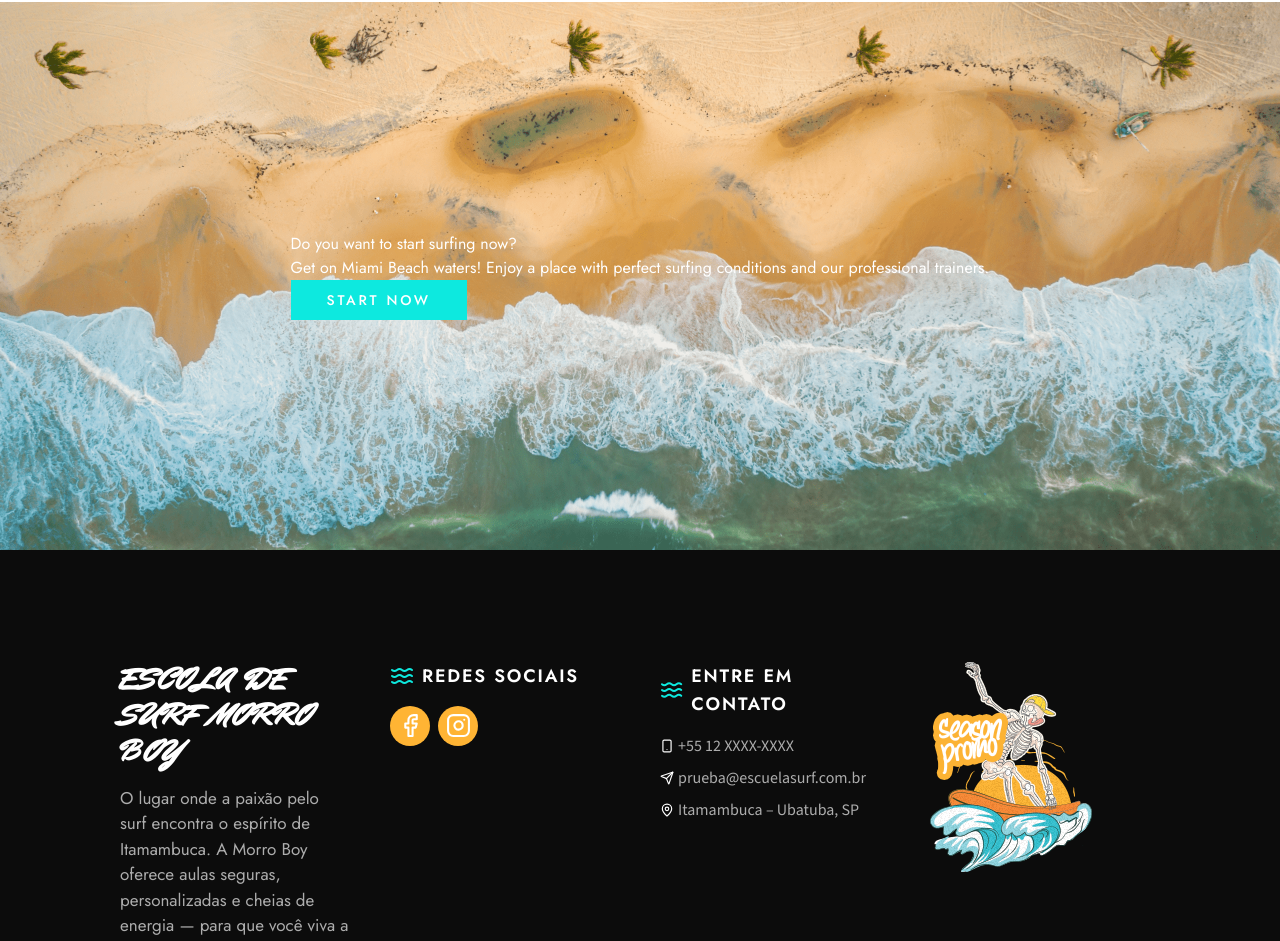
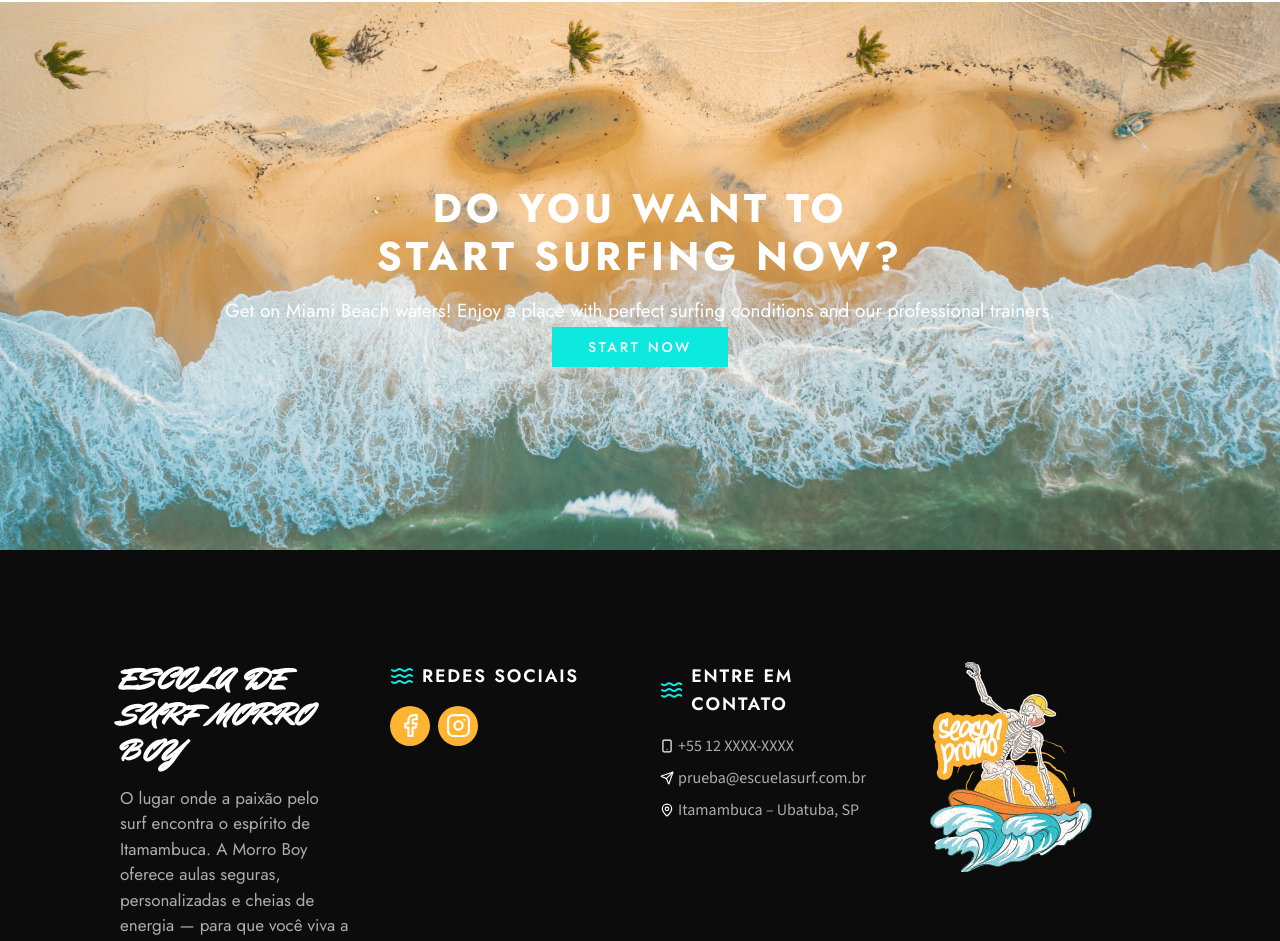
Before and after one commit to IgnacioVivas/Escuela-de-surf-Morro-Boy, a React (Vite) app: page / in a window 1280 px wide. Shown: the part 4923-5864 px from the top of the page. Built offline with nearby package versions, Linux system fonts and the light colour scheme.

Commit message:
primer commit

```diff
--- a/src/components/sections/Banner.tsx
+++ b/src/components/sections/Banner.tsx
@@ -5,9 +5,13 @@ function Banner() {
 	return (
 		<div className="relative flex justify-center items-center ">
 			<img src={banner} alt="playa" />
-			<div className="absolute text-white">
-				<h2>Do you want to start surfing now?</h2>
-				<p>Get on Miami Beach waters! Enjoy a place with perfect surfing conditions and our professional trainers.</p>
+			<div className="absolute text-white flex flex-col justify-center items-center">
+				<h2 className="text-3xl text-center font-bold md:text-[40px] uppercase tracking-widest mb-4">
+					Do you want to <br /> start surfing now?
+				</h2>
+				<p className="text-[19px] text-center leading-relaxed">
+					Get on Miami Beach waters! Enjoy a place with perfect surfing conditions and our professional trainers.
+				</p>
 				<ButtonUno>STart now</ButtonUno>
 			</div>
 		</div>
```
